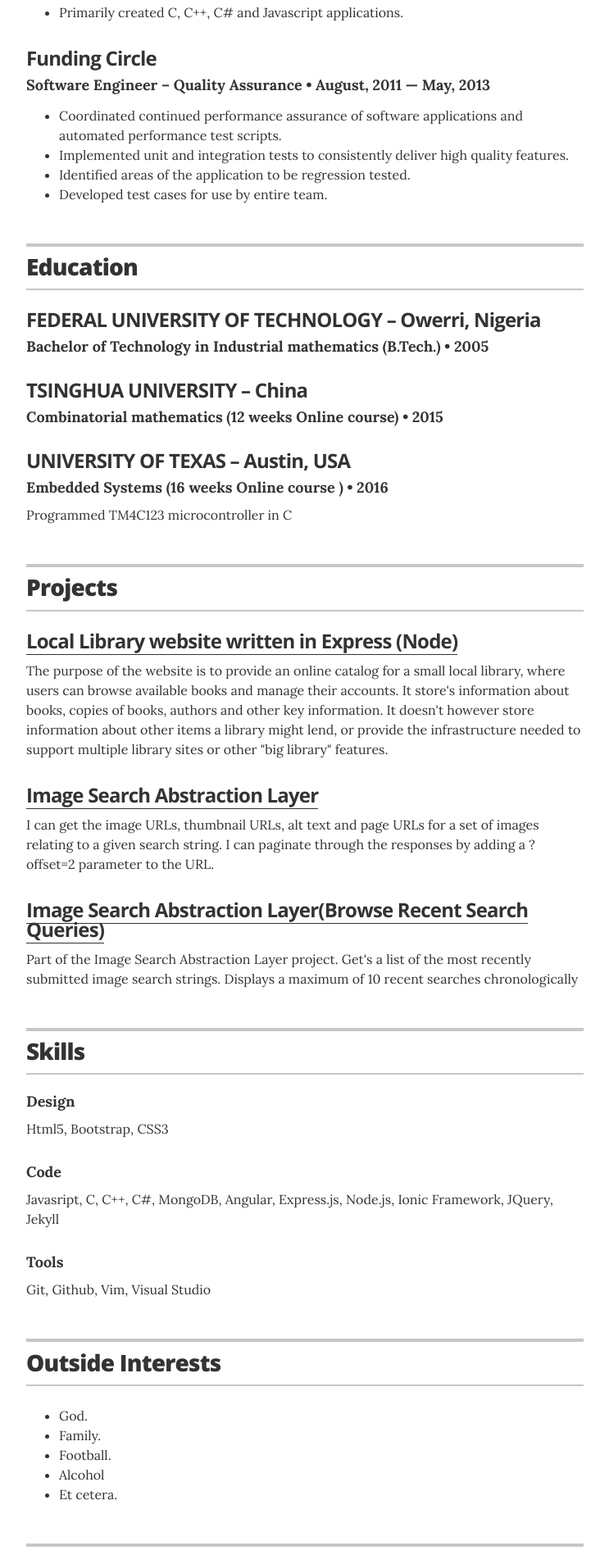
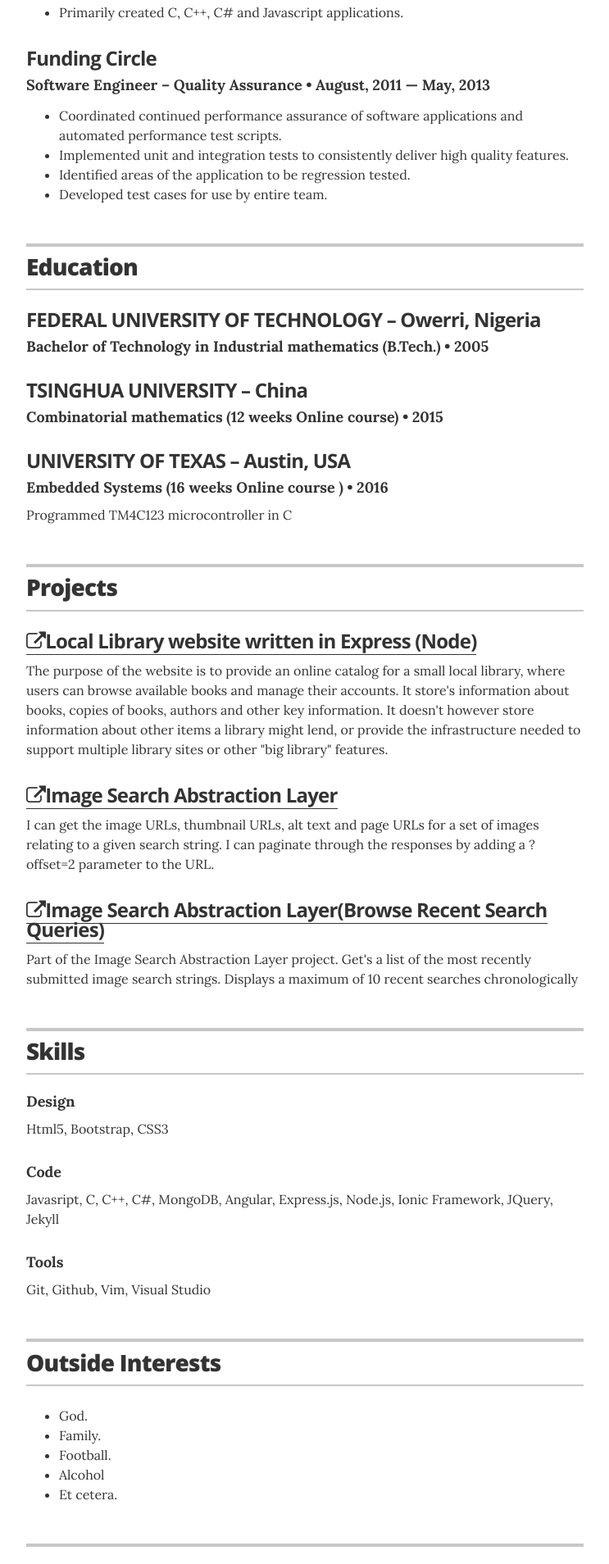
Before and after one commit to evanchime/resume, a Jekyll site: the page built from index.html, in a window 1280 px wide. Shown: the part 1332-3240 px from the top of the page at 82% size, without its empty margins (268-1011 px from the left). Built offline with Jekyll 4.4.1, drawn with Linux system fonts in a browser that asks for light colours.

Commit message:
Update head.html

```diff
--- a/_includes/head.html
+++ b/_includes/head.html
@@ -12,6 +12,7 @@
 
   <meta name="description" content="{% if page.excerpt %}{{ page.excerpt | strip_html | strip_newlines | truncate: 160 }}{% else %}{{ site.description }}{% endif %}">
 
+  <link href="//maxcdn.bootstrapcdn.com/font-awesome/4.7.0/css/font-awesome.min.css" rel="stylesheet" integrity="sha384-wvfXpqpZZVQGK6TAh5PVlGOfQNHSoD2xbE+QkPxCAFlNEevoEH3Sl0sibVcOQVnN" crossorigin="anonymous">
   <link rel="stylesheet" href="css/main.css">
   <link rel="canonical" href="{{ page.url | replace:'index.html','' | prepend: site.baseurl | prepend: site.url }}">
   <link rel="icon" type="image/png" href="favicon.png" />
```
